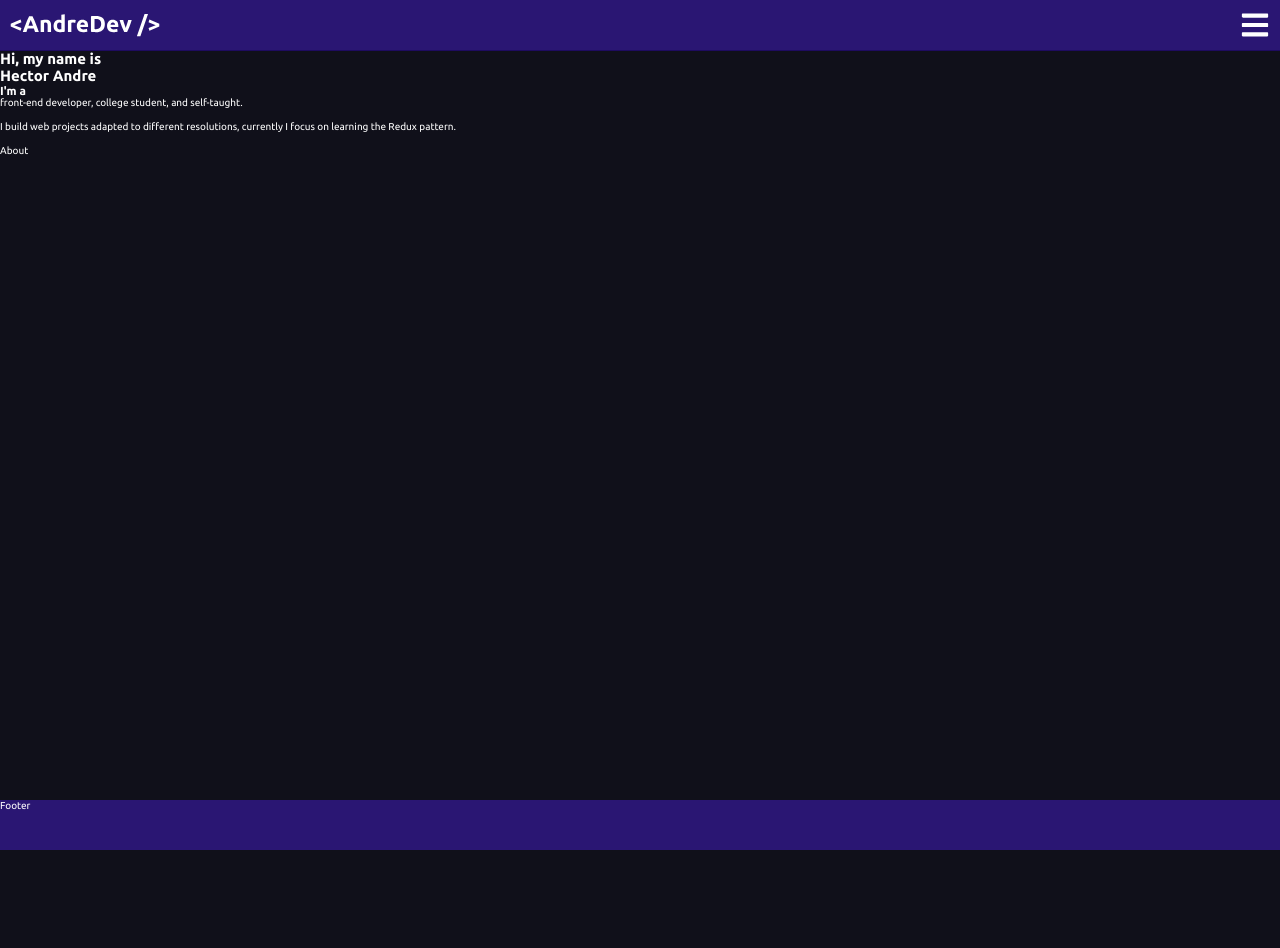
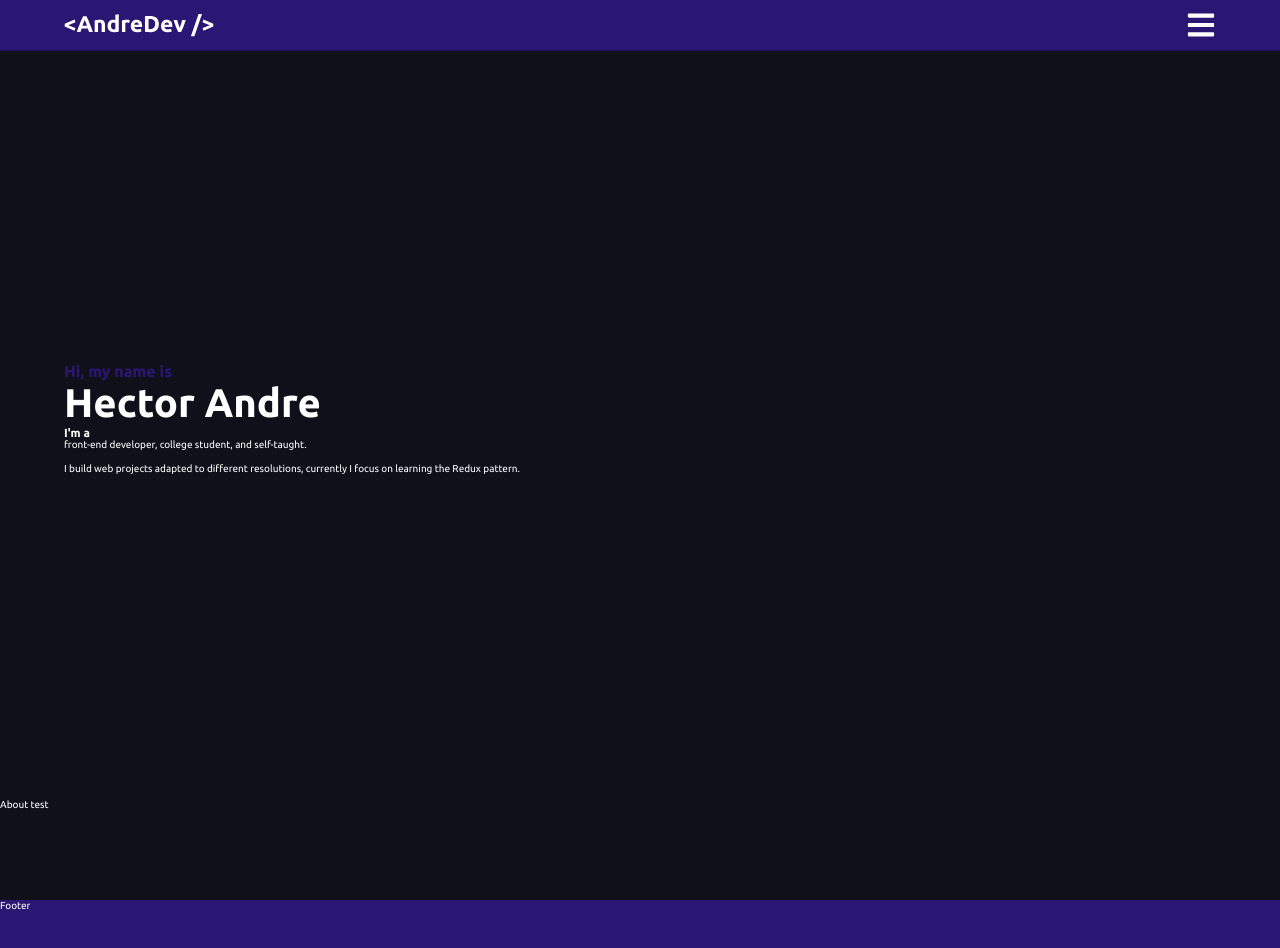
Before and after one commit to AndreDev12/portfolio, a React (Vite) app: page / in a window 1280 px wide. Before the commit the page ends 850 px from the top, so only its background shows below. Built offline with nearby package versions, Linux system fonts and the light colour scheme.

Commit message:
Modifying the Home component

```diff
--- a/src/components/Footer/styles.js
+++ b/src/components/Footer/styles.js
@@ -3,7 +3,8 @@ import styled from 'styled-components';
 export const ContainerFooter = styled.footer`
     color: #ffffff;
     position: absolute;
-    bottom: -5rem;
+    /* bottom: -5rem; */
+    bottom: -15rem;
     left: 0;
     right: 0;
     background-color: ${({theme}) => theme.colors.purple};
--- a/src/components/Home/Home.jsx
+++ b/src/components/Home/Home.jsx
@@ -3,8 +3,8 @@ import { HomeContainer, HomeDiv, AboutDiv } from './styles';
 const Home = () => {
   return (
     <HomeContainer>
-      <section>
-        <HomeDiv>
+      <HomeDiv>
+        <div>
           <div>
             <h2>Hi, my name is</h2>
             <h1>Hector Andre</h1>
@@ -15,9 +15,9 @@ const Home = () => {
           <div>
             <p>I build web projects adapted to different resolutions, currently I focus on learning the Redux pattern.</p>
           </div>
-        </HomeDiv>
-        <AboutDiv>About</AboutDiv>
-      </section>
+        </div>
+      </HomeDiv>
+      <AboutDiv>About test</AboutDiv>
     </HomeContainer>
   )
 }
--- a/src/components/Home/styles.js
+++ b/src/components/Home/styles.js
@@ -1,13 +1,30 @@
 import styled from 'styled-components';
 
 export const HomeContainer = styled.div`
-    height: calc(100vh - 5rem);
+    /* height: calc(100vh - 5rem); */
     position: absolute;
     top: 5rem;
     width: 100%;
     color: #fff;
 `;
 
-export const HomeDiv = styled.div``;
+export const HomeDiv = styled.div`
+    height: calc(100vh - 5.1rem);
+    width: 90%;
+    margin: 0 auto;
+    max-width: 1400px;
+    display: flex;
+    align-items: center;
+    h2{
+        font-size: ${({theme}) => theme.fonts.sizes.md};
+        color: ${({theme}) => theme.colors.purple}
+    }
+    h1{
+        font-size: ${({theme}) => theme.fonts.sizes.test1};
+        /* color: ${({theme}) => theme.colors.purple} */
+    }
+`;
 
-export const AboutDiv = styled.div``;
+export const AboutDiv = styled.div`
+    height: 10rem;
+`;
--- a/src/components/NavBar/styles.js
+++ b/src/components/NavBar/styles.js
@@ -10,12 +10,16 @@ export const HeaderContainer = styled.header`
     > div{
         width: 100%;
         height: 5rem;
-        padding: 1rem;
+        /* padding: 1rem; */
+        width: 90%;
+        margin: 0 auto;
+        max-width: 1400px;
         div{
             display: flex;
             height: 100%;
             justify-content: space-between;
             width: 100%;
+            align-items: center;
         }
     }
 `;
--- a/src/styles/GlobalStyle.js
+++ b/src/styles/GlobalStyle.js
@@ -57,9 +57,9 @@ export const GlobalStyle = createGlobalStyle`
     font-weight: bold;
   }
 
-  h1, h2, h3, h4, h5, h6{
+  /* h1, h2, h3, h4, h5, h6{
     margin: 0;
-  }
+  } */
 
   a{
     text-decoration: none;
--- a/src/styles/theme.js
+++ b/src/styles/theme.js
@@ -29,7 +29,9 @@ export const theme = {
         sm: '1.4rem',
         md: '1.6rem',
         lg: '1.8rem',
-        xl: '2.6rem'
+        xl: '2.6rem',
+        // new sizes
+        test1: '4rem',
       },
       weights: {
         light: 300,
```
